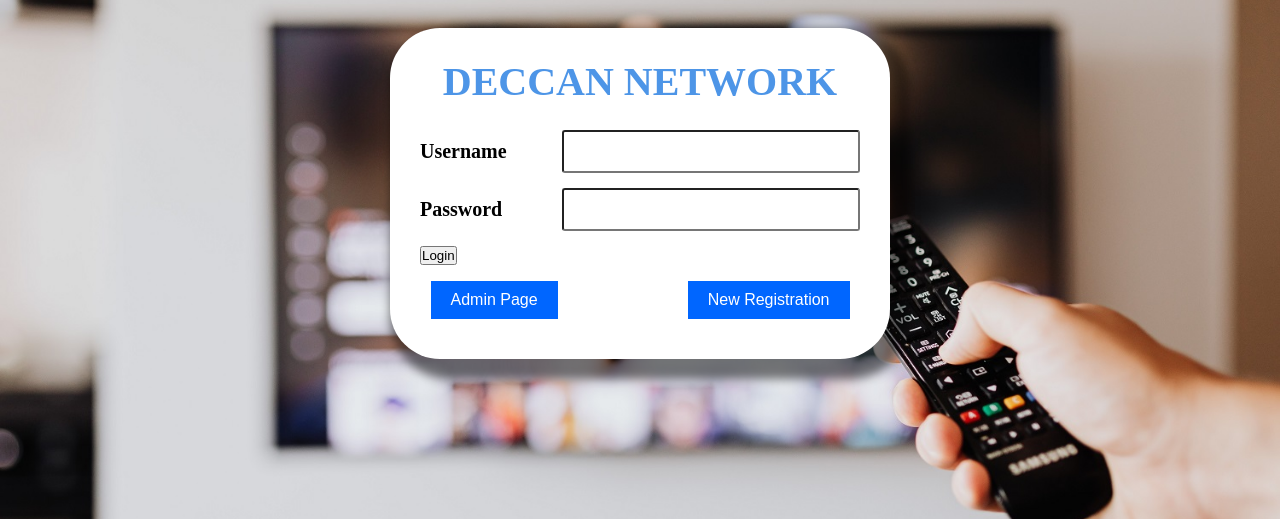
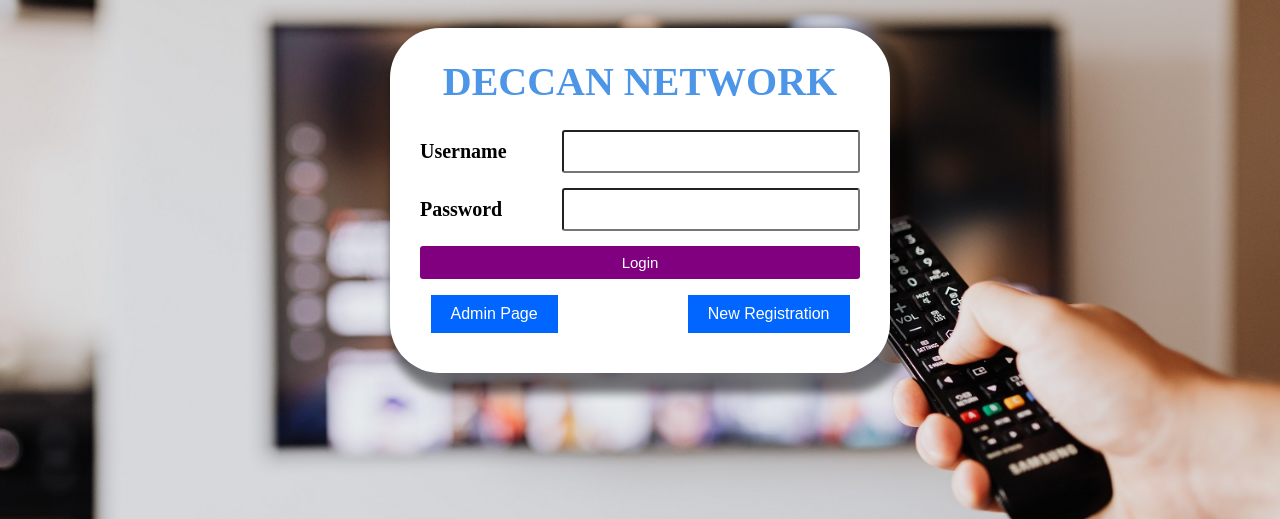
Before and after one commit to OMRG-01/Cable-System-Management, a PHP site: page / in a window 1280 px wide. Shown: the part 92-611 px from the top of the page. Run offline with PHP 8.4, Linux system fonts and the light colour scheme; a stand-in replaces the project's code that opens the database connection.

Commit message:
Add Some CSS

```diff
--- a/index.php
+++ b/index.php
@@ -27,8 +27,7 @@ session_start();
                     <input type="password" class="input" name="password" required>
                 </div>
                 <div class="input_field">
-                    <button type="submit" class="btn" value="Register" name="register"
-                    formaction="#">Login</button>
+                    <button type="submit"  class="btn" value="Register" name="register" formaction="#">Login</button>
                 </div>
         </form>
         <div class="flex">
--- a/newReg.php
+++ b/newReg.php
@@ -60,7 +60,7 @@ include ("connection.php");
                     title="Password must be at least 8 characters long and include at least one uppercase letter, one lowercase letter, one number, and one special character" required>
                 </div>
                 <div class="flex">
-                    <button class="button" type="submit"  value="Register" name="register">Register</button>
+                    <button class="btns" type="submit"  value="Register" name="register">Register</button>
                     <form action="index.php">
                     </form>
                 </div>
--- a/style.css
+++ b/style.css
@@ -72,6 +72,18 @@ body
     text-align: center;
     font-weight: bold;
 }
+.container .form .input_field .btn
+{
+    width: 100%;
+    padding: 8px 10px;
+    font-size: 15px;
+    border: 0;
+    background: purple;
+    color:white;
+    cursor: pointer;
+    border-radius: 3px;
+    outline: none;
+}
 
 .flex {
     display: flex;
```
